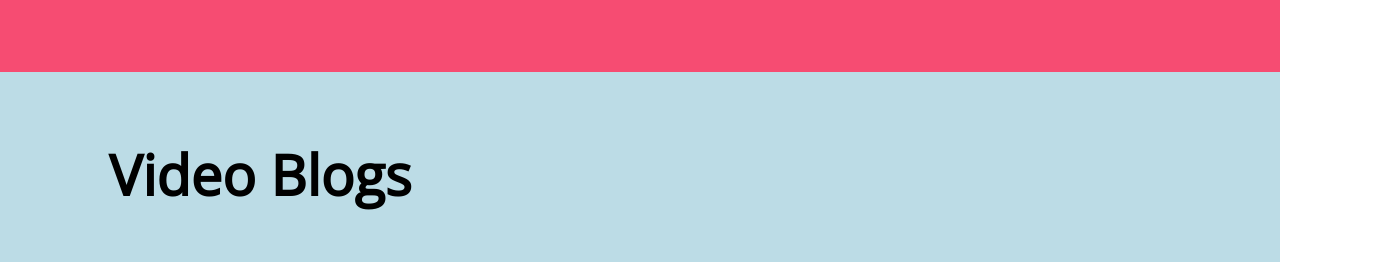
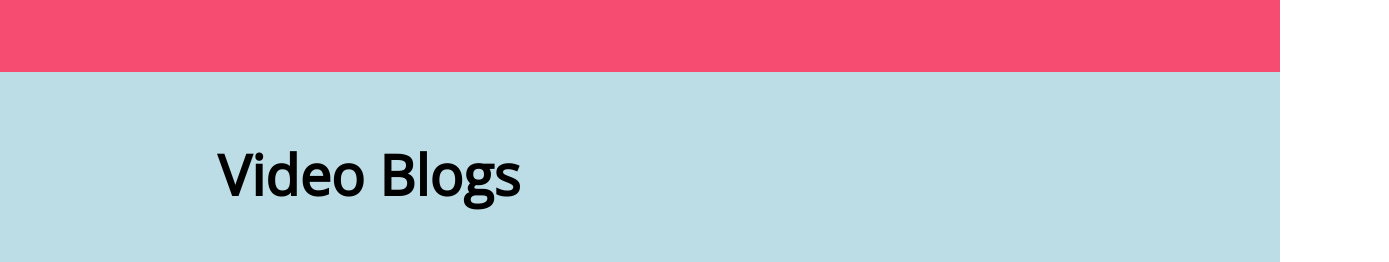
Before and after one commit to irosen419/ian_rosen_portfolio, a React (Create React App) app: page / in a window 1280 px wide. Shown: the part 3225-3487 px from the top of the page, 1389 px wide, since content can reach past the window. Built offline with nearby package versions, Linux system fonts and the light colour scheme.

Commit message:
fix videoBlog h1 margin and padding

```diff
--- a/src/App.scss
+++ b/src/App.scss
@@ -2,6 +2,10 @@ $h1-font: 56px;
 $h2-font: 40px;
 $about-font: 36px;
 $ul-font: 28px;
+
+// :root {
+//   background-color: pink;
+// }
 
 h1 {
   font-size: $h1-font;
@@ -379,7 +383,7 @@ a:hover {
   h1 {
     width: 100%;
     margin: 5% 0;
-    margin-left: 17%;
+    padding-left: 17%;
     text-align: left !important;
   }
 
```
